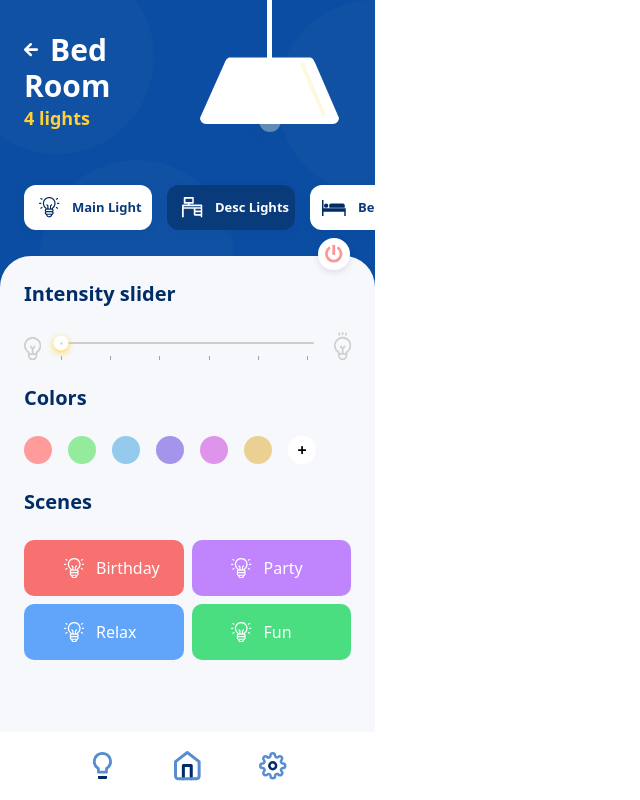
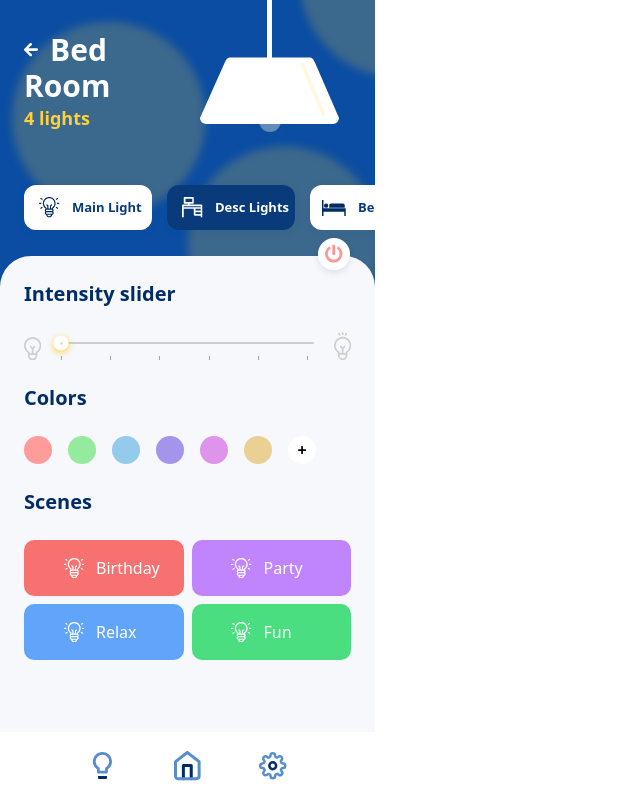
Before and after one commit to Christian-Mogensen/praktikperiode-smartlights, a React (Create React App) app in the folder demo/light-app/: page /LightSetting in a window 1280 px wide. Shown: the whole page, without its empty margins (0-640 px from the left). Built offline with nearby package versions, Linux system fonts and the light colour scheme.

Commit message:
Add solution to issue 14

```diff
--- a/demo/light-app/src/App.js
+++ b/demo/light-app/src/App.js
@@ -8,13 +8,23 @@ import Footer from "./components/footer/Footer";
 import Wrapper from "./components/wrapper/Wrapper";
 import Home from "./components/path/Home";
 import LightSetting from "./components/path/LightSetting";
+import BgCircleContainer from "./components/wrapper/BgCircleContainer";
+import BgCircle from "./components/wrapper/BgCircle";
+
 
 function App() {
   const [textPos, setTextPos] = useState(false);
+  const coordsArr = ["-left-10 -top-10", "-right-24 top-0", "left-10 top-40"];
+
   return (
     <ColorProvider>
       <AnimatePresence exitBeforeEnter>
         <Wrapper>
+        <BgCircleContainer>
+        {coordsArr.map((circlepos, index) => (
+          <BgCircle key={index} coords={circlepos} />
+        ))}
+      </BgCircleContainer>
           <Routes>
             <Route
               exact
--- a/demo/light-app/src/components/Main/Main.js
+++ b/demo/light-app/src/components/Main/Main.js
@@ -2,7 +2,6 @@ import { motion } from "framer-motion";
 const Main = ({ content }) => {
   return (
     <motion.main
-    // transition={{transition:1}}
       layout
       layoutId="main"
       className="fixed speed z-50 bottom-[68px] left-0 w-[375px] bg-[#F6F8FB] max-h-[656px] rounded-t-[31px] p-6"
--- a/demo/light-app/src/components/path/Home.js
+++ b/demo/light-app/src/components/path/Home.js
@@ -1,25 +1,11 @@
-import { motion } from "framer-motion";
-
-import BgCircle from "../wrapper/BgCircle";
 import Header from "../header/Header";
 import Main from "../Main/Main";
 import ButtonMenu from "../Main/buttons/ButtonMenu";
 
 const Home = ({state}) => {
-  const coordsArr = ["-left-10 -top-10", "-right-24 top-0", "left-10 top-40"];
   return (
     <>
-      <motion.div
-      initial={{rotate:90}}
-      exit={{rotate:-90}}
-      animate={{rotate:0}}
-      layout
-      layoutId="circle"
-      >
-        {coordsArr.map((circlepos, index) => (
-          <BgCircle key={index} coords={circlepos} />
-        ))}
-      </motion.div>
+
 
       <Header state={state} />
       <Main content={<ButtonMenu />} />
--- a/demo/light-app/src/components/path/LightSetting.js
+++ b/demo/light-app/src/components/path/LightSetting.js
@@ -1,28 +1,16 @@
 import { motion } from "framer-motion";
 
 import SettingWrapper from "../Main/settings/SettingWrapper";
-import BgCircle from "../wrapper/BgCircle";
 import HeaderTwo from "../header/HeaderTwo";
 import BackIcon from "../../assets/img/icons/BackIcon";
-import DemoLight from "../aside/DemoLight";
 import LightBtns from "../aside/LightBtns";
 import Main from "../Main/Main";
+import BgCircleContainer from "../wrapper/BgCircleContainer";
 
 const LightSetting = () => {
-  const coordsArr = ["-left-10 -top-10", "-right-24 top-0", "left-10 top-40"];
 
   return (
     <>
-      <motion.div
-            initial={{rotate:90}}
-            animate={{rotate:0}}
-            layout
-            layoutId="circle"
-      >
-        {coordsArr.map((circlepos, index) => (
-          <BgCircle key={index} coords={circlepos} />
-        ))}
-      </motion.div>
       <HeaderTwo icon={<BackIcon />} clickedBtn={"Bed"} />
 
       <LightBtns />
--- a/demo/light-app/src/components/wrapper/BgCircle.js
+++ b/demo/light-app/src/components/wrapper/BgCircle.js
@@ -1,7 +1,9 @@
-import React from 'react';
+import { useContext } from "react";
+import {ColorContext} from '../../hooks/colorContext'
 
 const BgCircle = ({coords}) => {
-  return <div className={`${coords} absolute h-[194px] w-[194px] bg-[#ffffff06] rounded-full`}></div>;
+  const {colorTheme} = useContext(ColorContext)
+  return <div style={{"background":colorTheme}} className={`${coords} absolute h-[194px] w-[194px] opacity-20 blur-sm rounded-full`}></div>;
 };
 
 export default BgCircle;
--- /dev/null
+++ b/demo/light-app/src/components/wrapper/BgCircleContainer.js
@@ -0,0 +1,12 @@
+import React from 'react';
+import { motion } from 'framer-motion'
+const BgCircleContainer = ({children}) => {
+  return       <motion.div
+initial={{rotate:360}}
+animate={{rotate:0}}
+transition={{duration:60, repeat:Infinity, ease:'linear'}}
+
+  >{children}</motion.div>;
+};
+
+export default BgCircleContainer;
```
